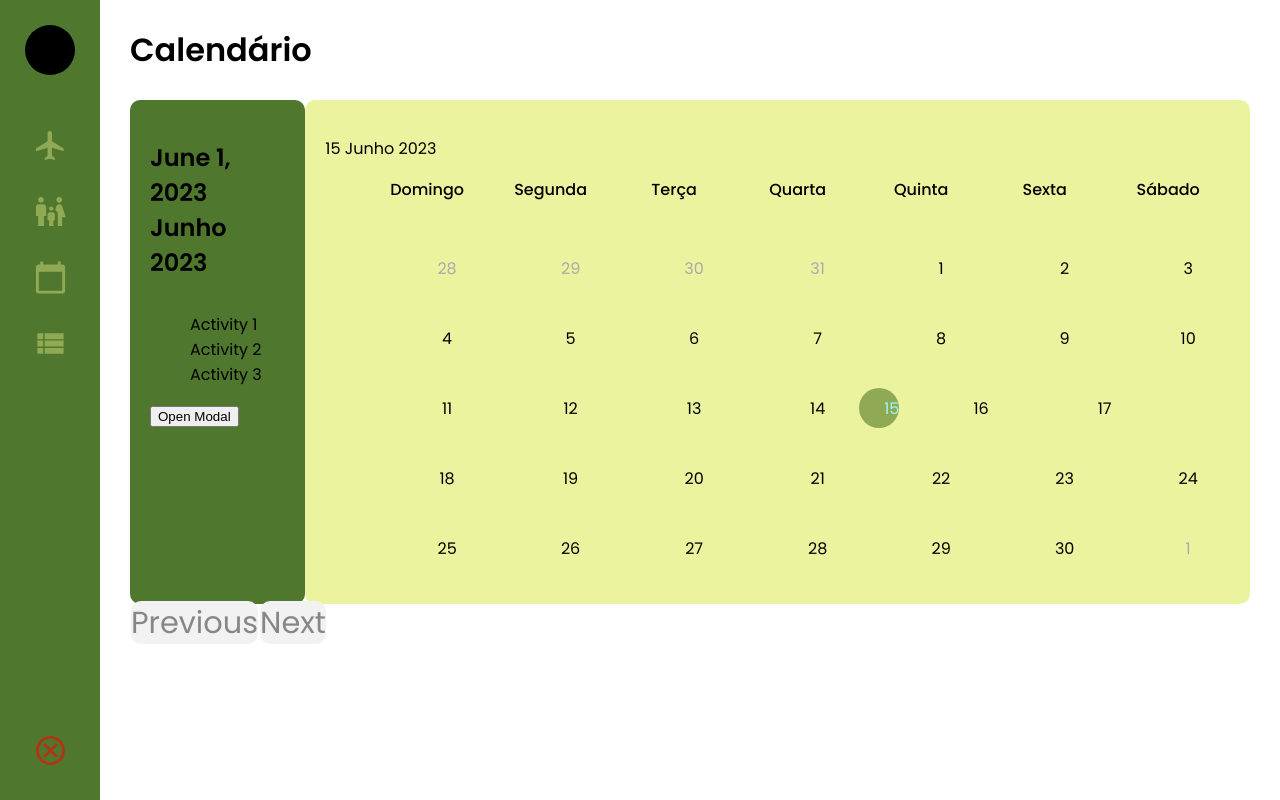
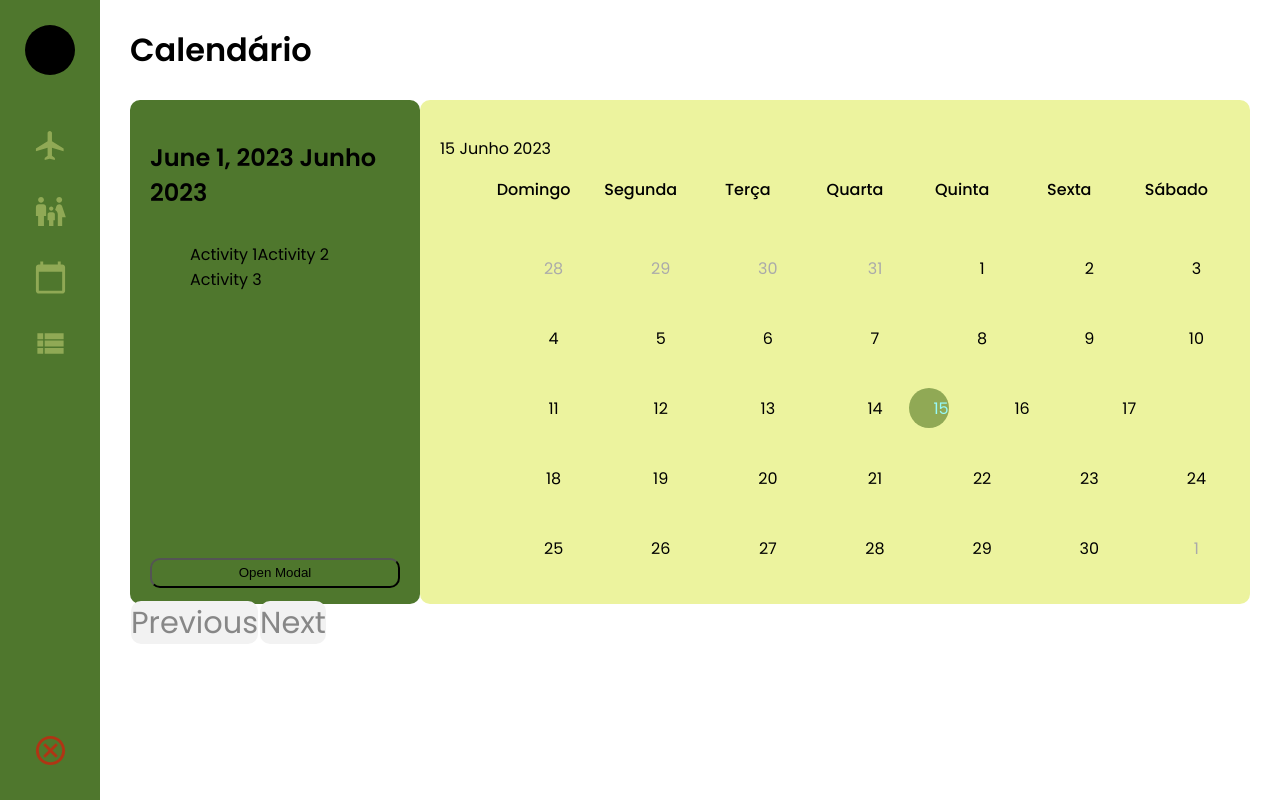
Before and after one commit to mdsreq-fga-unb/2023.1-MoViagem, a React (Vite) app in the folder client/: page /travel in a window 1280 px wide. Built offline with nearby package versions, Linux system fonts and the light colour scheme; no server answers.

Commit message:
refactor files

```diff
--- a/client/src/pages/Travels/Calendar/index.tsx
+++ b/client/src/pages/Travels/Calendar/index.tsx
@@ -158,7 +158,9 @@ const Calendar: React.FC = () => {
               <li>Activity 2</li>
               <li>Activity 3</li>
             </ul>
-            <button onClick={handleModalOpen}>Open Modal</button>
+            <button className={styles.buttonContainer} onClick={handleModalOpen}>
+              Open Modal
+            </button>
           </div>
           <div className={styles.calendar}>
             <header>
--- a/client/src/pages/Travels/Calendar/styles.module.scss
+++ b/client/src/pages/Travels/Calendar/styles.module.scss
@@ -17,11 +17,9 @@
   list-style: none;
   display: grid;
   grid-template-columns: repeat(auto-fit, minmax(200px, 1fr));
-
   height: 80%;
   width: 75%;
   margin-top: 3%;
-
   justify-items: center;
   align-items: center;
 }
@@ -40,14 +38,11 @@
   align-items: center;
   justify-content: center;
   text-align: center;
-
   width: 125%;
   height: 90%;
-
   padding: 3rem;
   margin-top: 5%;
   margin-bottom: 5%;
-
   border: 1px solid rgba(221, 223, 228, 1);
   border-radius: 10px;
 }
@@ -104,6 +99,10 @@
         z-index: -1;
         transform: translate(-50%, -50%);
       }
+
+      &:hover:before {
+        background: $color-secondary;
+      }
     }
 
     .inactive {
@@ -112,15 +111,9 @@
 
     .active {
       background: $color-secondary;
-      position: relative;
-      content: "";
       color: #97f9f9;
       width: 40px;
       border-radius: 50px;
-    }
-
-    li:hover:before {
-      background: $color-secondary;
     }
   }
 
@@ -130,7 +123,6 @@
 
   ul li {
     width: calc(100% / 7);
-
     display: flex;
     align-items: center;
     justify-content: center;
@@ -148,12 +140,30 @@
   line-height: 38px;
   border-radius: 10px;
   background: #f2f2f2;
+
+  &:hover {
+    background: $color-secondary;
+  }
+
+  &:last-child {
+    margin-right: -10px;
+  }
 }
 
-.icons span:hover {
-  background: $color-secondary;
+.buttonContainer {
+  height: 30px;
+  border-radius: 10px;
+  width: 250px;
+  align-items: bottom;
+  background-color: $color-primary;
+  cursor: pointer;
+  transition: background-color 0.3s;
+
+  &:hover {
+    background-color: $color-secondary;
+  }
+
+  position: relative;
+  top: 250px;
+  bottom: 20px;
 }
-
-.icons span:last-child {
-  margin-right: -10px;
-}
```
